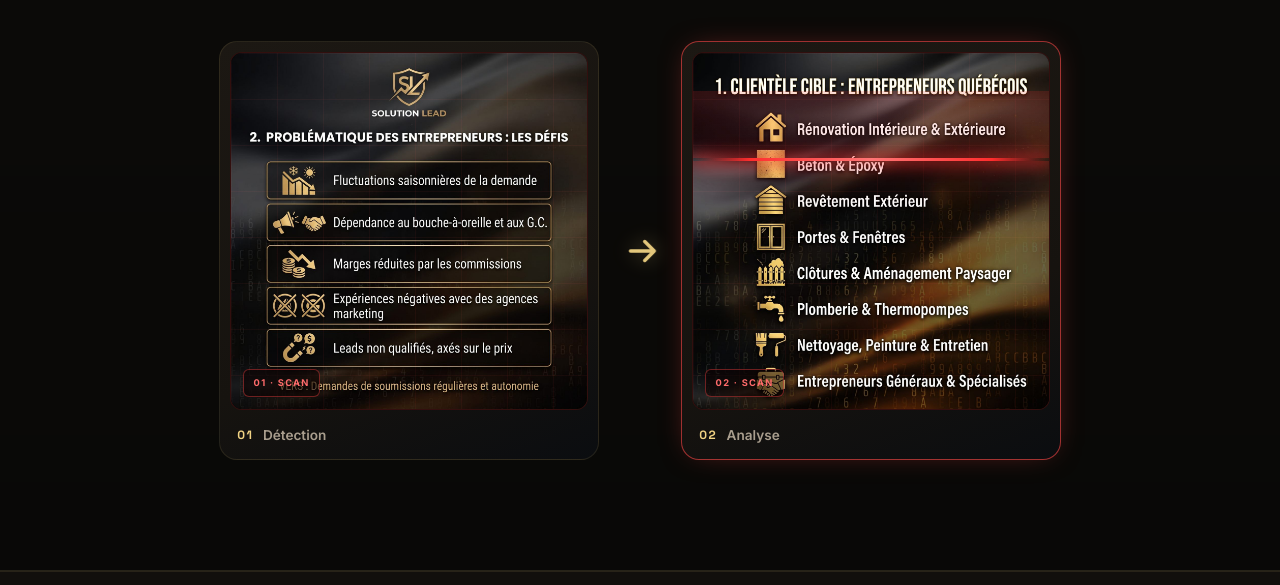
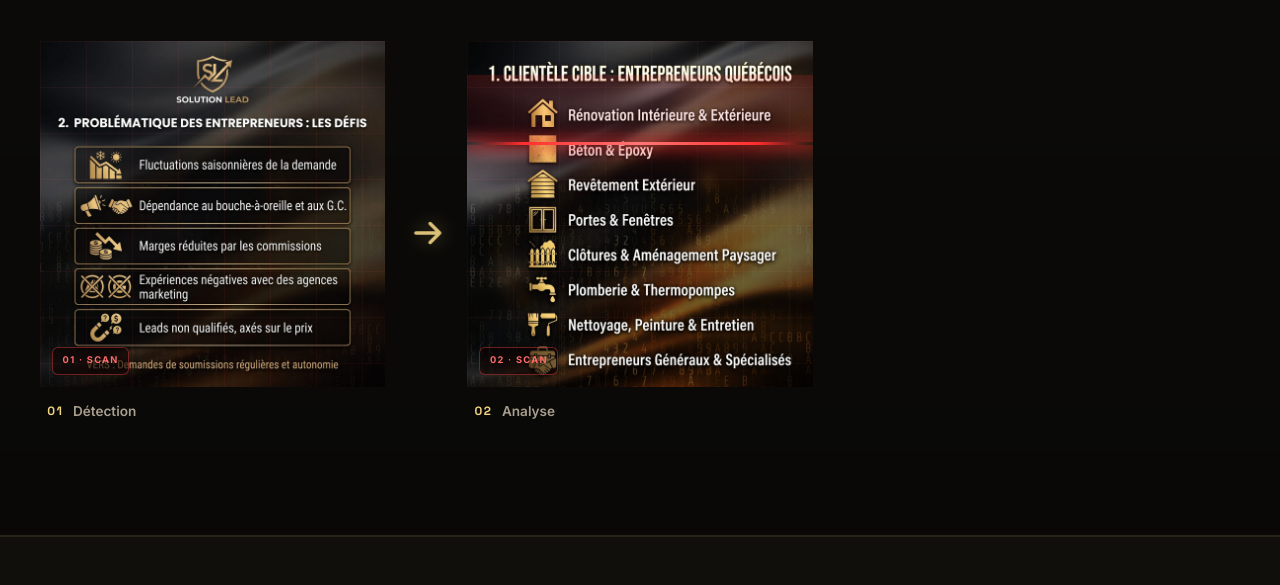
Before and after one commit to solutionlead-mont/SL, a website: page public/a-propos.html in a window 1280 px wide. Shown: the part 3487-4072 px from the top of the page. Drawn offline with Linux system fonts and the light colour scheme.

Commit message:
Garder la premiere image en place et retirer les cadres du scan

```diff
--- a/public/a-propos.html
+++ b/public/a-propos.html
@@ -8,7 +8,7 @@
 <link rel="preconnect" href="https://fonts.googleapis.com">
 <link rel="preconnect" href="https://fonts.gstatic.com" crossorigin>
 <link href="https://fonts.googleapis.com/css2?family=Inter:wght@400;500;600;700&family=Space+Grotesk:wght@500;600;700&display=swap" rel="stylesheet">
-<link rel="stylesheet" href="/site.css?v=19">
+<link rel="stylesheet" href="/site.css?v=20">
 </head>
 <body>
 
@@ -245,6 +245,6 @@
   </div>
 </footer>
 
-<script src="/site.js?v=19"></script>
+<script src="/site.js?v=20"></script>
 </body>
 </html>
--- a/public/site.css
+++ b/public/site.css
@@ -760,24 +760,21 @@ blockquote{margin:0;font-family:"Space Grotesk",sans-serif;font-size:clamp(1.6re
 .scan-section{overflow:hidden}
 .scan-copy{max-width:760px;margin-bottom:44px}
 .scan-strip{
-  display:flex;justify-content:center;align-items:center;flex-wrap:nowrap;
-  gap:clamp(10px,2vw,22px);
+  display:grid;grid-template-columns:minmax(0,1fr) auto minmax(0,1fr) auto minmax(0,1fr);
+  gap:clamp(10px,2vw,22px);align-items:center;
 }
 .scan-card{
-  flex:1 1 0;max-width:380px;min-width:0;padding:10px;border:1px solid var(--line);border-radius:18px;
-  background:linear-gradient(160deg,var(--card-2),var(--card) 65%,#0b0d10);
-  transition:border-color .3s,box-shadow .3s;
+  width:100%;min-width:0;
 }
-.scan-card.is-scanning{border-color:rgba(255,70,70,.6);box-shadow:0 0 30px -12px rgba(255,70,70,.5)}
-.scan-hidden{display:none!important}
-.scan-reveal{animation:scanReveal .65s cubic-bezier(.22,.61,.36,1) both}
+.scan-hidden{visibility:hidden;opacity:0;pointer-events:none}
+.scan-reveal{visibility:visible;animation:scanReveal .65s cubic-bezier(.22,.61,.36,1) both}
 @keyframes scanReveal{
   from{opacity:0;transform:translateX(-26px)}
   to{opacity:1;transform:translateX(0)}
 }
 .scan-card-media{
-  position:relative;aspect-ratio:1 / 1;overflow:hidden;border-radius:12px;
-  background:#050403;border:1px solid rgba(255,70,70,.18);
+  position:relative;aspect-ratio:1 / 1;overflow:hidden;
+  background:#050403;
 }
 .scan-card-media img{width:100%;height:100%;object-fit:cover;display:block}
 .scan-grid{
@@ -835,8 +832,8 @@ blockquote{margin:0;font-family:"Space Grotesk",sans-serif;font-size:clamp(1.6re
 .scan-strip:hover .scan-connector svg{animation-play-state:paused}
 
 @media(max-width:900px){
-  .scan-strip{flex-direction:column;gap:14px}
-  .scan-card{width:100%;max-width:520px}
+  .scan-strip{grid-template-columns:1fr;gap:14px}
+  .scan-card{width:100%;max-width:520px;justify-self:center}
   .scan-connector{height:26px}
   .scan-connector svg{transform:rotate(90deg);animation:none}
 }
```
Also changed, not shown: public/approche.html (+2 -2 lines), public/formation.html (+2 -2 lines), public/index.html (+2 -2 lines), public/industries.html (+2 -2 lines), public/resultats.html (+2 -2 lines), public/services.html (+2 -2 lines), public/systemes.html (+2 -2 lines).
